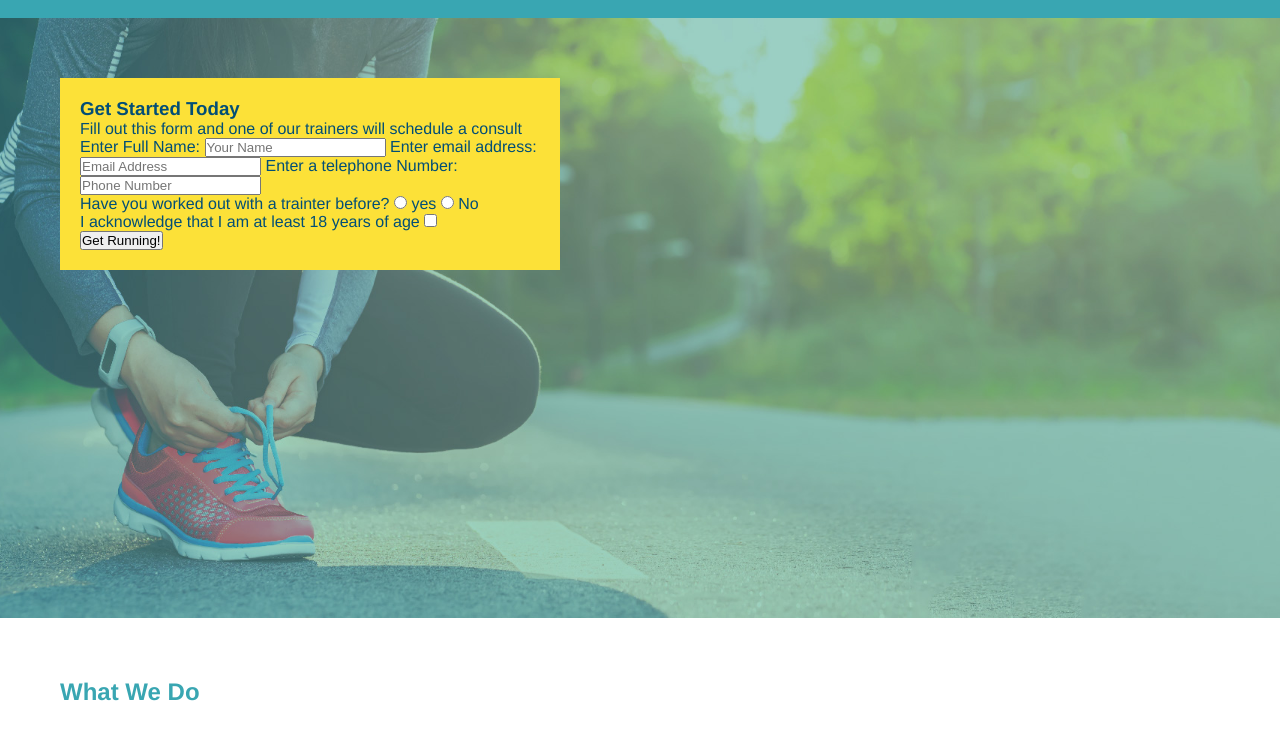
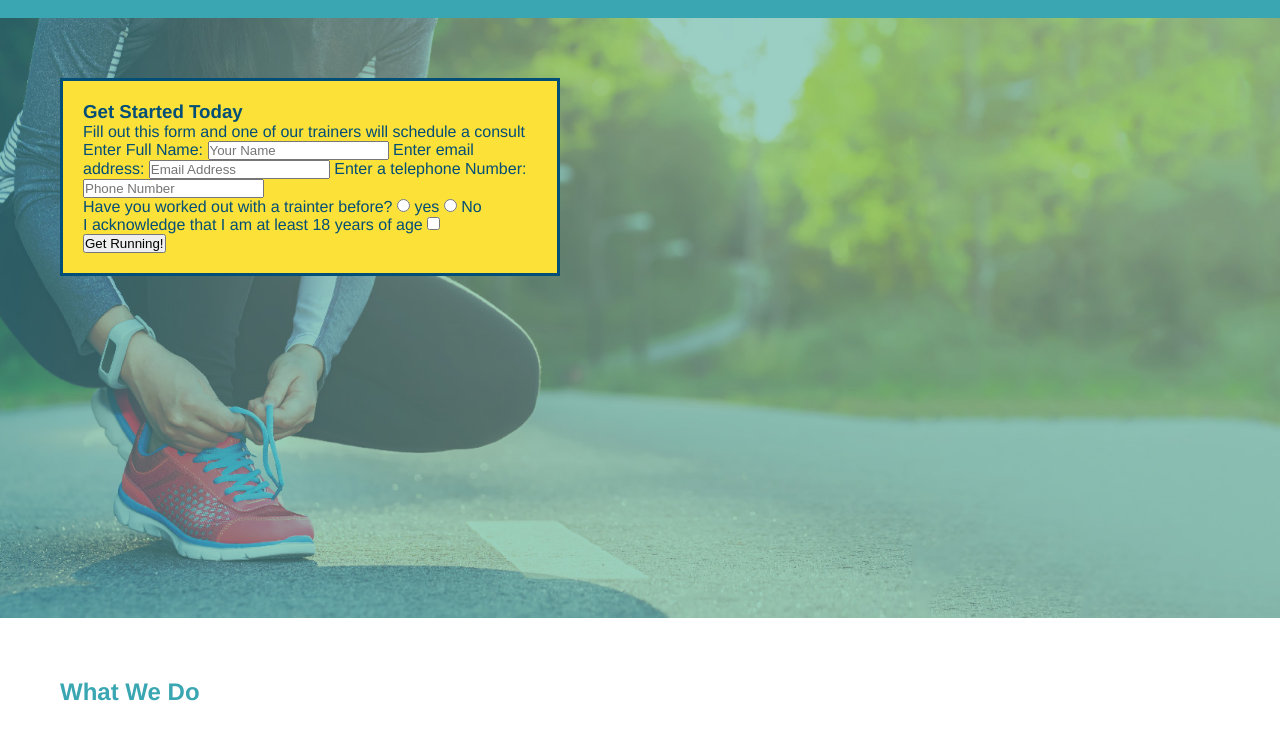
Before and after one commit to NShattuck96/run-buddy, a plain HTML site: page index.html in a window 1280 px wide. Shown: the part 64-800 px from the top of the page. Drawn offline with Linux system fonts and the light colour scheme.

Commit message:
testing git bash

```diff
--- a/assets/css/style.css
+++ b/assets/css/style.css
@@ -67,4 +67,7 @@ section {
     padding: 20px;
     width: 500px;
     color: #024e76;
+    border-style: solid;
+    border-width: 3px;
+    border-color: #024e76;
 }
```
Also changed, not shown: index.html (+1 -1 lines).
